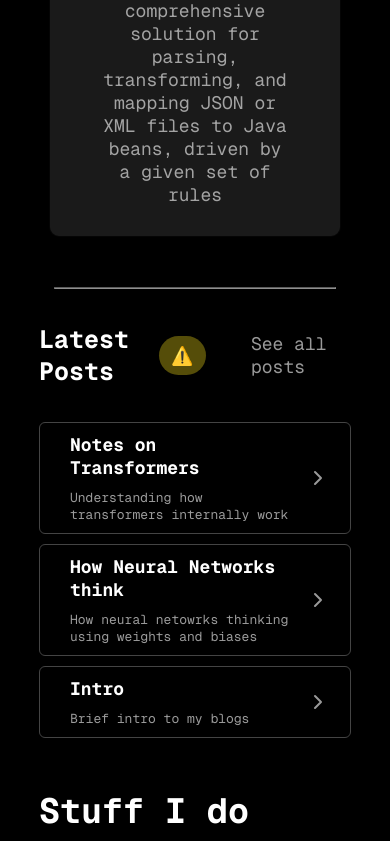
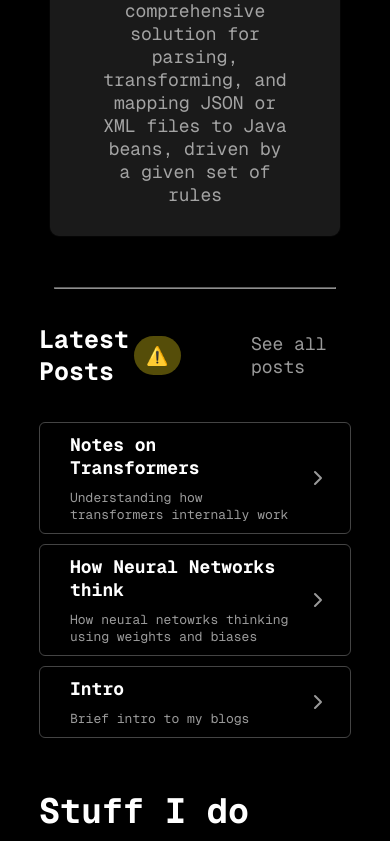
Before and after one commit to nithin-sudarsan/portfolio-site, a SvelteKit app: page / in a window 390 px wide. Shown: the part 4111-4952 px from the top of the page. Built offline with nearby package versions, Linux system fonts and the light colour scheme.

Commit message:
Updated dynamic width for WIP badge - 2

```diff
--- a/src/components/LatestPosts.svelte
+++ b/src/components/LatestPosts.svelte
@@ -103,10 +103,9 @@
     @media (max-width: 460px) {
         .title2 {
             font-size: 25px;
-            width: 120px;
+            width: 95px;
         }
         .with-WIP {
-            /* display: flex; */
             align-items: center;
             gap: 0px;
         }
@@ -122,7 +121,13 @@
 
     @media(min-width: 460px) and (max-width: 577px) {
         .title2 {
-            width: 150px
+            width: 125px
+        }
+    }
+
+    @media(min-width: 578px) and (max-width: 650px) {
+        .title2 {
+            width: 150px;
         }
     }
 </style>
```
